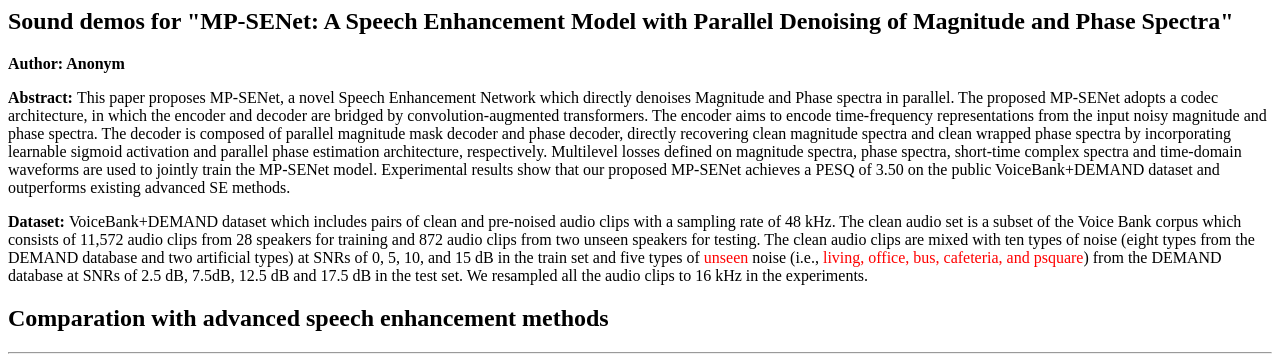
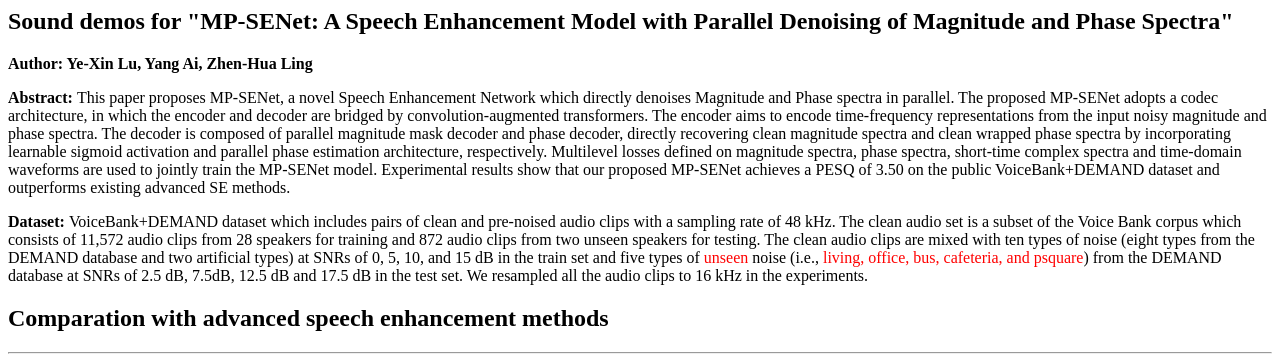
Before and after one commit to yxlu-0102/mpsenet-demo, a plain HTML site: page index.html in a window 1280 px wide. Shown: the top 361 px of the page. Drawn offline with Linux system fonts and the light colour scheme.

Commit message:
Update index.html

```diff
--- a/index.html
+++ b/index.html
@@ -4,7 +4,7 @@
 </head>
     <body>
     <h2>Sound demos for "MP-SENet: A Speech Enhancement Model with Parallel Denoising of Magnitude and Phase Spectra"</h2>
-    <p><strong>Author: Anonym</strong></p>
+    <p><strong>Author: Ye-Xin Lu, Yang Ai, Zhen-Hua Ling</strong></p>
     <p><strong>Abstract: </strong> This paper proposes MP-SENet, a novel Speech Enhancement Network which directly denoises Magnitude and Phase spectra in parallel.
                                    The proposed MP-SENet adopts a codec architecture, in which the encoder and decoder are bridged by convolution-augmented transformers.
                                    The encoder aims to encode time-frequency representations from the input noisy magnitude and phase spectra.
```
